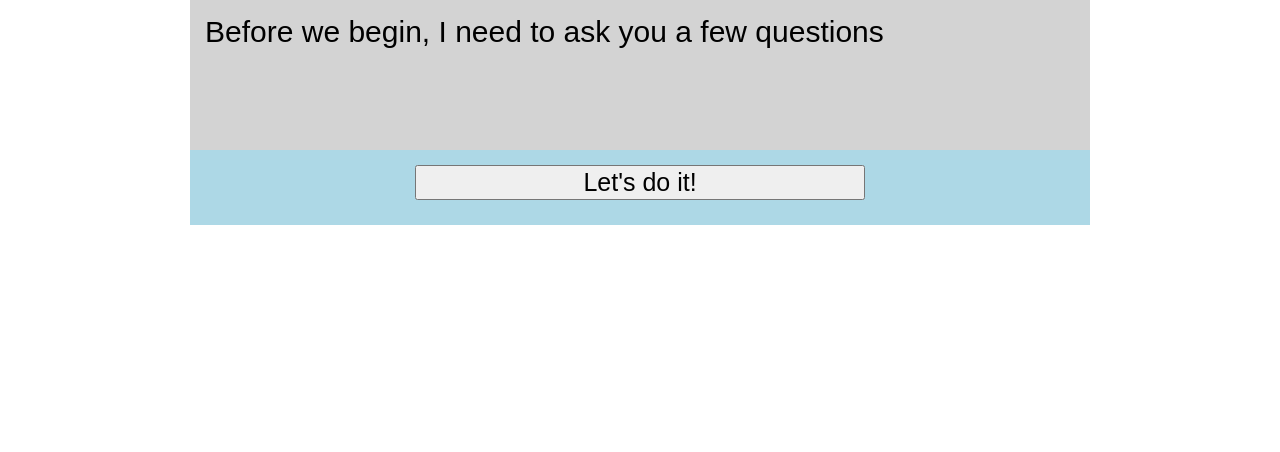
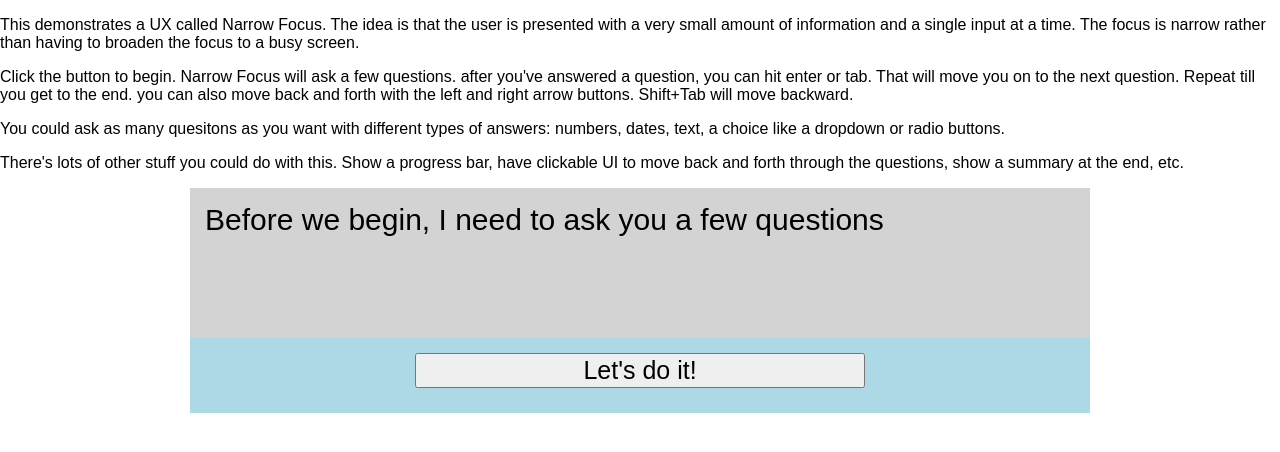
Before and after one commit to matthewcv/matthewcv.github.io, a plain HTML site: page narrowFocus.html in a window 1280 px wide. Drawn offline with Linux system fonts and the light colour scheme.

Commit message:
added some instructions to the narrow focus stuff

```diff
--- a/narrowFocus.html
+++ b/narrowFocus.html
@@ -5,6 +5,21 @@
         <link rel="stylesheet" href="narrowFocus.css" type="text/css" />
     </head>
 <body>
+    <p>
+        This demonstrates a UX called Narrow Focus.  The idea is that the user is presented with a very small amount of information
+        and a single input at a time.  The focus is narrow rather than having to broaden the focus to a busy screen.
+
+    </p>
+    <p>
+        Click the button to begin.  Narrow Focus will ask a few questions.  after you've answered a question,
+    you can hit enter or tab.  That will move you on to the next question.  Repeat till you get to the end.
+        you can also move back and forth with the left and right arrow buttons.  Shift+Tab will move backward.
+    <p>
+        You could ask as many quesitons as you want with different types of answers:  numbers, dates, text, a choice like a dropdown or radio buttons.
+    </p>
+    <p>
+        There's lots of other stuff you could do with this.  Show a progress bar, have clickable UI to move back and forth through the questions, show a summary at the end, etc.
+    </p>
 
     <div class='nf-container'>
         <div class='top'></div>
```
Lines whose indentation alone changed are shown as unchanged.
